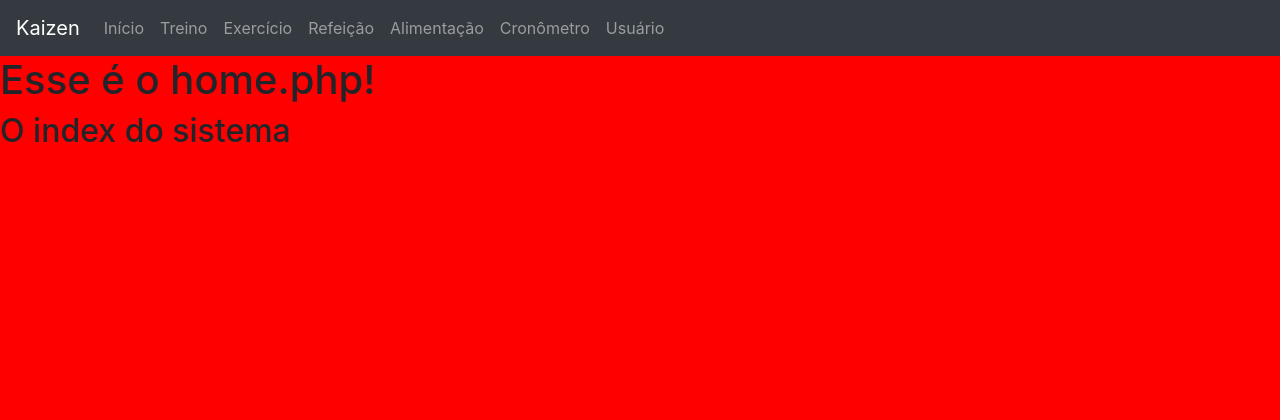
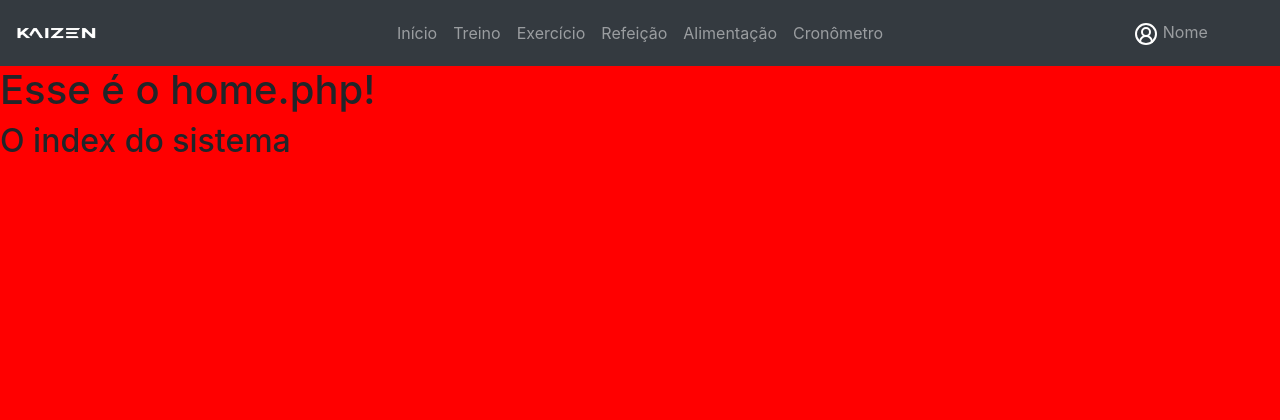
Before and after one commit to pedromnicolau/Projeto-PI---Kaizen, a PHP site: page / in a window 1280 px wide. Shown: the top 420 px of the page. Run offline with PHP 8.4, Linux system fonts and the light colour scheme.

Commit message:
Atualizando barra de menus

```diff
--- a/kaizen/Formatacao/style.css
+++ b/kaizen/Formatacao/style.css
@@ -1,9 +1,65 @@
 body {
-  background-color: red;
-  min-height: calc(100vh + 300px);
+    background-color: red;
+    min-height: calc(100vh + 300px);
 }
 
 footer {
-  position: absolute;
-  bottom: -400px;
+    position: absolute;
+    bottom: -400px;
 }
+
+.navbar-nav {
+    float: none;
+    top: 50%;
+    left: 50%;
+    transform: translate(-50%, -50%);
+    position: absolute;
+    overflow: hidden;
+}
+
+.dropdown {
+    width: 12%;
+}
+
+.mainmenubtn {
+    background-color: #343a40;
+    color: RGBa(255, 255, 255, .5);
+    border: none;
+    padding: 10px 20px;
+    cursor: pointer;
+}
+
+.mainmenubtn svg,
+.dropdown-child svg {
+    color: white;
+}
+
+.dropdown-child {
+    display: none;
+    position: absolute;
+    background-color: #343a40;
+    border-radius: 5%;
+    min-width: 100%;
+    max-width: 100%;
+    box-shadow: 0px 8px 16px 0px #343a40;
+    color: white;
+    gap: .5rem;
+    padding: 10% 0 10% 0;
+}
+
+.dropdown:hover .dropdown-child {
+    display: block;
+    background-color: #343a40;
+    border-radius: 5%;
+}
+
+.dropdown-child a {
+    color: RGBa(255, 255, 255, .5);
+    text-decoration: none;
+    padding: 10%;
+}
+
+.dropdown-child a:hover {
+    color: #c2c4c4;
+    text-decoration: none;
+}
--- a/kaizen/Views/menu.php
+++ b/kaizen/Views/menu.php
@@ -1,5 +1,5 @@
 <nav class="navbar navbar-expand-lg navbar-dark bg-dark">
-  <a class="navbar-brand" href="#">Kaizen</a>
+    <a class="navbar-brand" href="#"><img src="medias/logo.png" alt="" width="80px" height="40px"></a>
     <button class="navbar-toggler" type="button" data-toggle="collapse" data-target="#navbarNav"
         aria-controls="navbarNav" aria-expanded="false" aria-label="Toggle navigation">
         <span class="navbar-toggler-icon"></span>
@@ -24,9 +24,23 @@
       <li class="nav-item">
         <a class="nav-link" href="cronometro.php">Cronômetro</a>
       </li>
-      <li class="nav-item">
-        <a class="nav-link" href="usuario.php">Usuário</a>
-      </li>
     </ul>
     </div>
+    <div class="dropdown">
+      <button class="mainmenubtn">
+        <svg xmlns="http://www.w3.org/2000/svg" width="24" height="24" viewBox="0 0 24 24" fill="none" stroke="currentColor" stroke-width="2" stroke-linecap="round" stroke-linejoin="round" class="lucide lucide-circle-user-round"><path d="M18 20a6 6 0 0 0-12 0"/><circle cx="12" cy="10" r="4"/><circle cx="12" cy="12" r="10"/></svg>
+        Nome
+      </button>
+      <div class="dropdown-child">
+        <a href="metas.html"><svg xmlns="http://www.w3.org/2000/svg" width="24" height="24" viewBox="0 0 24 24" fill="none" stroke="currentColor" stroke-width="2" stroke-linecap="round" stroke-linejoin="round" class="lucide lucide-goal"><path d="M12 13V2l8 4-8 4"/><path d="M20.561 10.222a9 9 0 1 1-12.55-5.29"/><path d="M8.002 9.997a5 5 0 1 0 8.9 2.02"/></svg>
+        Metas</a><br><br>
+        <a href="progresso.html">
+        <svg xmlns="http://www.w3.org/2000/svg" width="24" height="24" viewBox="0 0 24 24" fill="none" stroke="currentColor" stroke-width="2" stroke-linecap="round" stroke-linejoin="round" class="lucide lucide-bar-chart-4"><path d="M3 3v18h18"/><path d="M13 17V9"/><path d="M18 17V5"/><path d="M8 17v-3"/></svg>
+        Progresso</a><br><br>
+        <a href="logout.html">
+        <svg xmlns="http://www.w3.org/2000/svg" width="24" height="24" viewBox="0 0 24 24" fill="none" stroke="currentColor" stroke-width="2" stroke-linecap="round" stroke-linejoin="round" class="lucide lucide-log-out"><path d="M9 21H5a2 2 0 0 1-2-2V5a2 2 0 0 1 2-2h4"/><polyline points="16 17 21 12 16 7"/><line x1="21" x2="9" y1="12" y2="12"/></svg>
+        Logout</a>
+      </div>
+</div>
+
 </nav>
```
Lines whose indentation alone changed are shown as unchanged.
